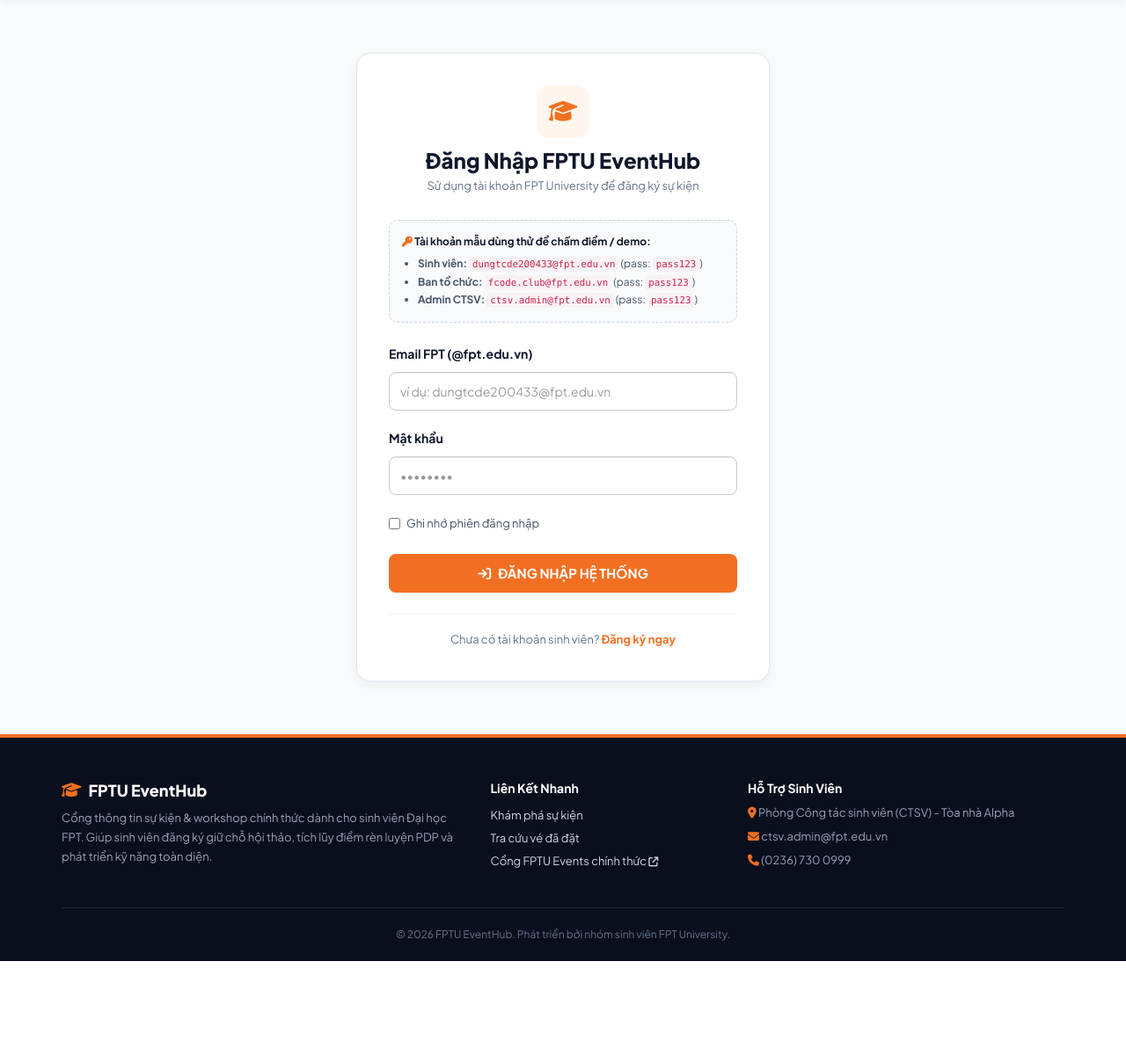
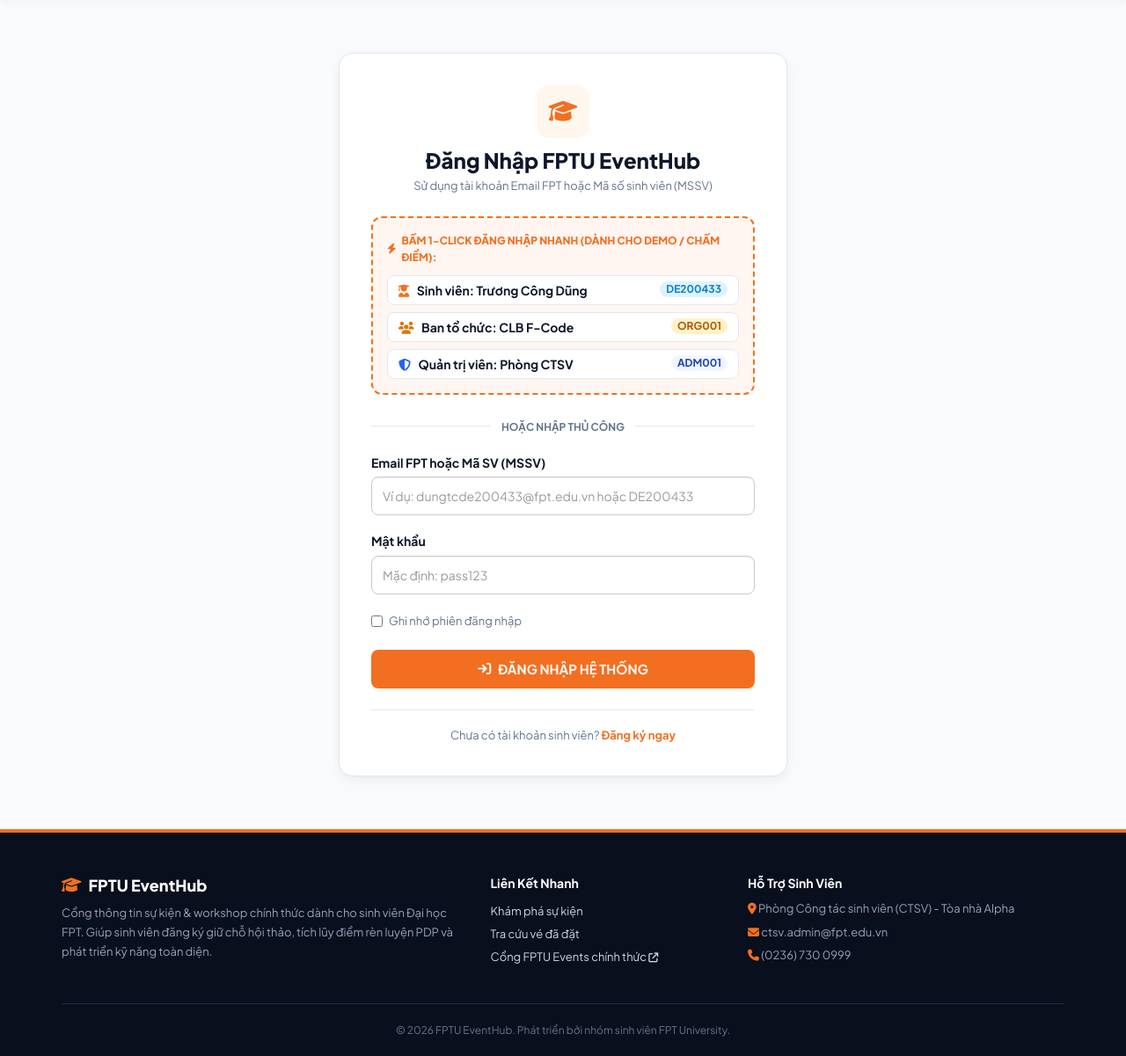
Before and after one commit to CongDung0506/FPTU-EventHub, a Flask app: page /login in a window 1280 px wide. Shown: the part 69-1270 px from the top of the page at 88% size. Before the commit the page ends 1162 px from the top, so only its background shows below. Run offline with Flask 3, Linux system fonts and the light colour scheme; data comes from the database, SQL or seed files in the repository; some libraries are stand-ins or nearby versions.

Commit message:
feat(auth): support login by email or MSSV, auto-seed DB on cloud, and add 1-click quick demo login buttons

```diff
--- a/app.py
+++ b/app.py
@@ -60,15 +60,13 @@ def load_user(user_id):
 # Tu dong tao database va nap du lieu mau chuan FPT
 @app.before_request
 def auto_init_database():
-    if not getattr(app, "_db_initialized", False):
-        try:
-            db.create_all()
-            if User.query.first() is None or Event.query.count() < 5:
-                from seed_events import seed_data_internal
-                seed_data_internal()
-            app._db_initialized = True
-        except Exception as e:
-            print(f"Notice DB init: {e}")
+    try:
+        db.create_all()
+        if User.query.first() is None or Event.query.count() < 5:
+            from seed_events import seed_data_internal
+            seed_data_internal()
+    except Exception as e:
+        print(f"Notice DB init: {e}")
 
 
 # --- Authentication Routes ---------------------------------------------------
@@ -78,14 +76,38 @@ def login():
         return redirect(url_for("home"))
     form = LoginForm()
     if form.validate_on_submit():
-        user = User.query.filter_by(email=form.email.data.strip().lower()).first()
-        if user and user.check_password(form.password.data):
+        ident = form.email.data.strip()
+        user = User.query.filter(
+            (User.email.ilike(ident)) |
+            (User.student_id.ilike(ident))
+        ).first()
+        if user and user.check_password(form.password.data.strip()):
             login_user(user, remember=form.remember_me.data)
             flash(f"Chào mừng {user.full_name} ({user.role.name}) quay trở lại!", "success")
             next_page = request.args.get("next")
             return redirect(next_page or url_for("home"))
-        flash("Email hoặc mật khẩu không chính xác. Vui lòng thử lại.", "danger")
+        flash("Email/MSSV hoặc mật khẩu không chính xác. Vui lòng thử lại.", "danger")
     return render_template("login.html", form=form)
+
+@app.route("/login/quick/<role_type>")
+def quick_login(role_type):
+    auto_init_database()
+    email_map = {
+        "student": "dungtcde200433@fpt.edu.vn",
+        "organizer": "fcode.club@fpt.edu.vn",
+        "admin": "ctsv.admin@fpt.edu.vn"
+    }
+    target_email = email_map.get(role_type.lower())
+    if not target_email:
+        return redirect(url_for("login"))
+    user = User.query.filter_by(email=target_email).first()
+    if user:
+        login_user(user, remember=True)
+        flash(f"🎉 Đăng nhập nhanh thành công: {user.full_name} ({user.role.name})!", "success")
+        return redirect(url_for("home"))
+    flash("Không tìm thấy tài khoản mẫu trong cơ sở dữ liệu.", "danger")
+    return redirect(url_for("login"))
+
 
 
 @app.route("/register", methods=["GET", "POST"])
--- a/forms.py
+++ b/forms.py
@@ -5,7 +5,7 @@ from wtforms import StringField, PasswordField, BooleanField, TextAreaField, Int
 from wtforms.validators import DataRequired, Email, Length, Optional, NumberRange
 
 class LoginForm(FlaskForm):
-    email = StringField("Email FPT (@fpt.edu.vn)", validators=[DataRequired(), Email()])
+    email = StringField("Email FPT hoặc Mã SV (MSSV)", validators=[DataRequired()])
     password = PasswordField("Mật khẩu", validators=[DataRequired()])
     remember_me = BooleanField("Ghi nhớ đăng nhập")
 
--- a/templates/login.html
+++ b/templates/login.html
@@ -3,43 +3,66 @@
 {% block title %}Đăng Nhập — FPTU EventHub{% endblock %}
 
 {% block content %}
-<div class="container" style="margin-top:40px;max-width:500px;">
-  <div style="background:#fff;border:1px solid var(--feh-border);border-radius:16px;padding:36px;box-shadow:var(--feh-shadow);">
-    <div style="text-align:center;margin-bottom:28px;">
+<div class="container" style="margin-top:40px;max-width:540px;">
+  <div style="background:var(--feh-bg-card);border:1px solid var(--feh-border);border-radius:16px;padding:36px;box-shadow:var(--feh-shadow);">
+    <div style="text-align:center;margin-bottom:24px;">
       <div style="width:60px;height:60px;border-radius:14px;background:var(--feh-primary-light);color:var(--feh-primary);font-size:26px;display:flex;align-items:center;justify-content:center;margin:0 auto 12px;">
         <i class="fa-solid fa-graduation-cap"></i>
       </div>
-      <h3 style="font-weight:800;color:var(--feh-navy);margin:0 0 6px;">Đăng Nhập FPTU EventHub</h3>
-      <p style="color:var(--feh-text-muted);font-size:13px;margin:0;">Sử dụng tài khoản FPT University để đăng ký sự kiện</p>
+      <h3 style="font-weight:800;color:var(--feh-text-main);margin:0 0 6px;">Đăng Nhập FPTU EventHub</h3>
+      <p style="color:var(--feh-text-muted);font-size:13px;margin:0;">Sử dụng tài khoản Email FPT hoặc Mã số sinh viên (MSSV)</p>
     </div>
 
-    <!-- Quick Sample Accounts Box -->
-    <div style="background:#f8fafc;border:1px dashed #cbd5e1;border-radius:10px;padding:14px;margin-bottom:24px;font-size:12px;">
-      <div style="font-weight:700;color:var(--feh-navy);margin-bottom:6px;">
-        <i class="fa-solid fa-key" style="color:var(--feh-primary);"></i> Tài khoản mẫu dùng thử để chấm điểm / demo:
+    <!-- Quick 1-Click Login Buttons -->
+    <div style="background:rgba(242,111,33,0.06);border:2px dashed var(--feh-primary);border-radius:12px;padding:16px;margin-bottom:24px;">
+      <div style="font-weight:800;color:var(--feh-primary);margin-bottom:10px;font-size:12px;text-transform:uppercase;display:flex;align-items:center;gap:6px;">
+        <i class="fa-solid fa-bolt"></i> Bấm 1-Click Đăng Nhập Nhanh (Dành cho Demo / Chấm điểm):
       </div>
-      <ul style="padding-left:18px;margin:0;line-height:1.7;color:#475569;">
-        <li><strong>Sinh viên:</strong> <code>dungtcde200433@fpt.edu.vn</code> (pass: <code>pass123</code>)</li>
-        <li><strong>Ban tổ chức:</strong> <code>fcode.club@fpt.edu.vn</code> (pass: <code>pass123</code>)</li>
-        <li><strong>Admin CTSV:</strong> <code>ctsv.admin@fpt.edu.vn</code> (pass: <code>pass123</code>)</li>
-      </ul>
+      <div style="display:flex;flex-direction:column;gap:8px;">
+        <a href="{{ url_for('quick_login', role_type='student') }}" class="btn btn-default" style="border-radius:8px;font-weight:700;display:flex;justify-content:space-between;align-items:center;background:var(--feh-bg-card);color:var(--feh-text-main);border-color:var(--feh-border);">
+          <span><i class="fa-solid fa-user-graduate" style="color:var(--feh-primary);margin-right:6px;"></i> Sinh viên: Trương Công Dũng</span>
+          <span class="badge" style="background:#e0f2fe;color:#0284c7;">DE200433</span>
+        </a>
+        <a href="{{ url_for('quick_login', role_type='organizer') }}" class="btn btn-default" style="border-radius:8px;font-weight:700;display:flex;justify-content:space-between;align-items:center;background:var(--feh-bg-card);color:var(--feh-text-main);border-color:var(--feh-border);">
+          <span><i class="fa-solid fa-users" style="color:#d97706;margin-right:6px;"></i> Ban tổ chức: CLB F-Code</span>
+          <span class="badge" style="background:#fef3c7;color:#b45309;">ORG001</span>
+        </a>
+        <a href="{{ url_for('quick_login', role_type='admin') }}" class="btn btn-default" style="border-radius:8px;font-weight:700;display:flex;justify-content:space-between;align-items:center;background:var(--feh-bg-card);color:var(--feh-text-main);border-color:var(--feh-border);">
+          <span><i class="fa-solid fa-shield-halved" style="color:#2563eb;margin-right:6px;"></i> Quản trị viên: Phòng CTSV</span>
+          <span class="badge" style="background:#eff6ff;color:#1e40af;">ADM001</span>
+        </a>
+      </div>
+    </div>
+
+    <!-- Manual Login Form -->
+    <div style="text-align:center;position:relative;margin:18px 0 20px;">
+      <span style="background:var(--feh-bg-card);padding:0 12px;color:var(--feh-text-muted);font-size:12px;font-weight:700;position:relative;z-index:2;">
+        HOẶC NHẬP THỦ CÔNG
+      </span>
+      <div style="position:absolute;top:50%;left:0;right:0;border-top:1px solid var(--feh-border);z-index:1;"></div>
     </div>
 
     <form method="POST">
       {{ form.hidden_tag() }}
 
-      <div class="form-group" style="margin-bottom:20px;">
-        <label style="font-weight:700;color:var(--feh-navy);">{{ form.email.label }}</label>
-        {{ form.email(class="form-control", placeholder="ví dụ: dungtcde200433@fpt.edu.vn", style="height:44px;border-radius:8px;") }}
+      <div class="form-group" style="margin-bottom:18px;">
+        <label style="font-weight:700;color:var(--feh-text-main);">Email FPT hoặc Mã SV (MSSV)</label>
+        {{ form.email(class="form-control", placeholder="Ví dụ: dungtcde200433@fpt.edu.vn hoặc DE200433", style="height:44px;border-radius:8px;") }}
+        {% for err in form.email.errors %}
+          <div class="text-danger" style="font-size:12px;margin-top:4px;">{{ err }}</div>
+        {% endfor %}
       </div>
 
-      <div class="form-group" style="margin-bottom:20px;">
-        <label style="font-weight:700;color:var(--feh-navy);">{{ form.password.label }}</label>
-        {{ form.password(class="form-control", placeholder="••••••••", style="height:44px;border-radius:8px;") }}
+      <div class="form-group" style="margin-bottom:18px;">
+        <label style="font-weight:700;color:var(--feh-text-main);">Mật khẩu</label>
+        {{ form.password(class="form-control", placeholder="Mặc định: pass123", style="height:44px;border-radius:8px;") }}
+        {% for err in form.password.errors %}
+          <div class="text-danger" style="font-size:12px;margin-top:4px;">{{ err }}</div>
+        {% endfor %}
       </div>
 
-      <div class="checkbox" style="margin-bottom:24px;">
-        <label style="font-size:13px;color:#475569;">
+      <div class="checkbox" style="margin-bottom:22px;">
+        <label style="font-size:13px;color:var(--feh-text-muted);">
           {{ form.remember_me }} Ghi nhớ phiên đăng nhập
         </label>
       </div>
@@ -49,7 +72,7 @@
       </button>
     </form>
 
-    <div style="text-align:center;margin-top:24px;padding-top:18px;border-top:1px solid #f1f5f9;font-size:13px;color:var(--feh-text-muted);">
+    <div style="text-align:center;margin-top:24px;padding-top:18px;border-top:1px solid var(--feh-border);font-size:13px;color:var(--feh-text-muted);">
       Chưa có tài khoản sinh viên?
       <a href="{{ url_for('register') }}" style="color:var(--feh-primary);font-weight:700;">Đăng ký ngay</a>
     </div>
```
